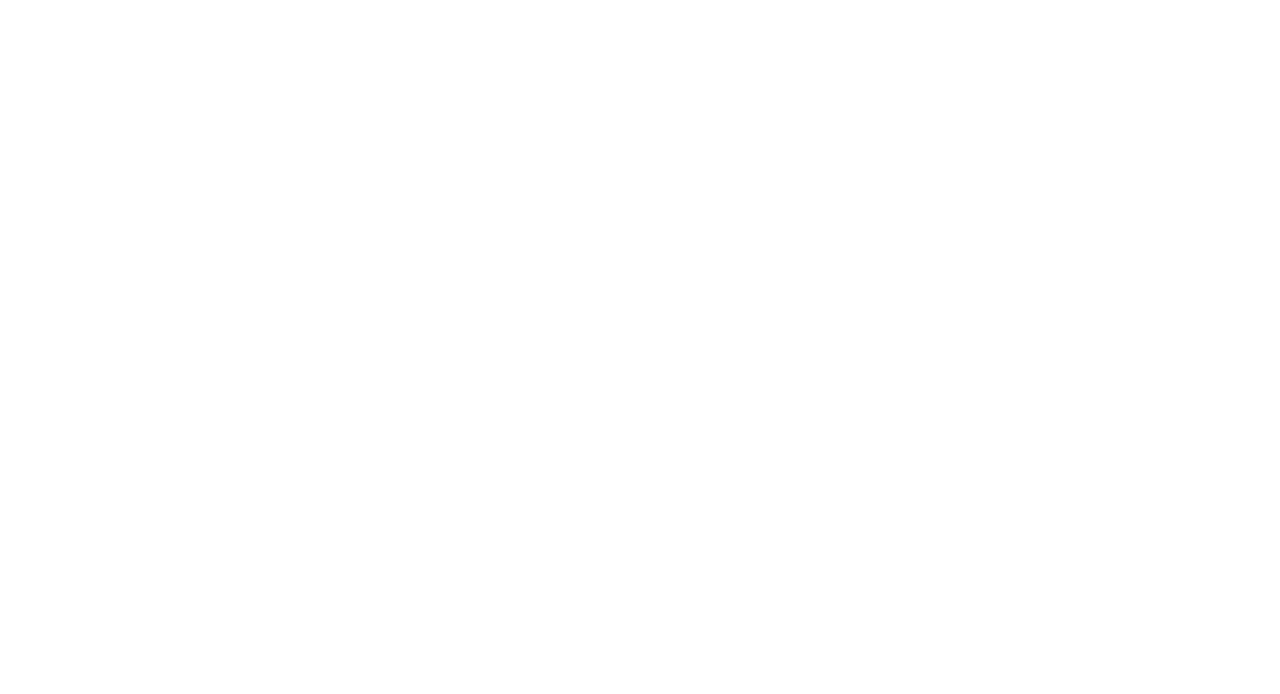
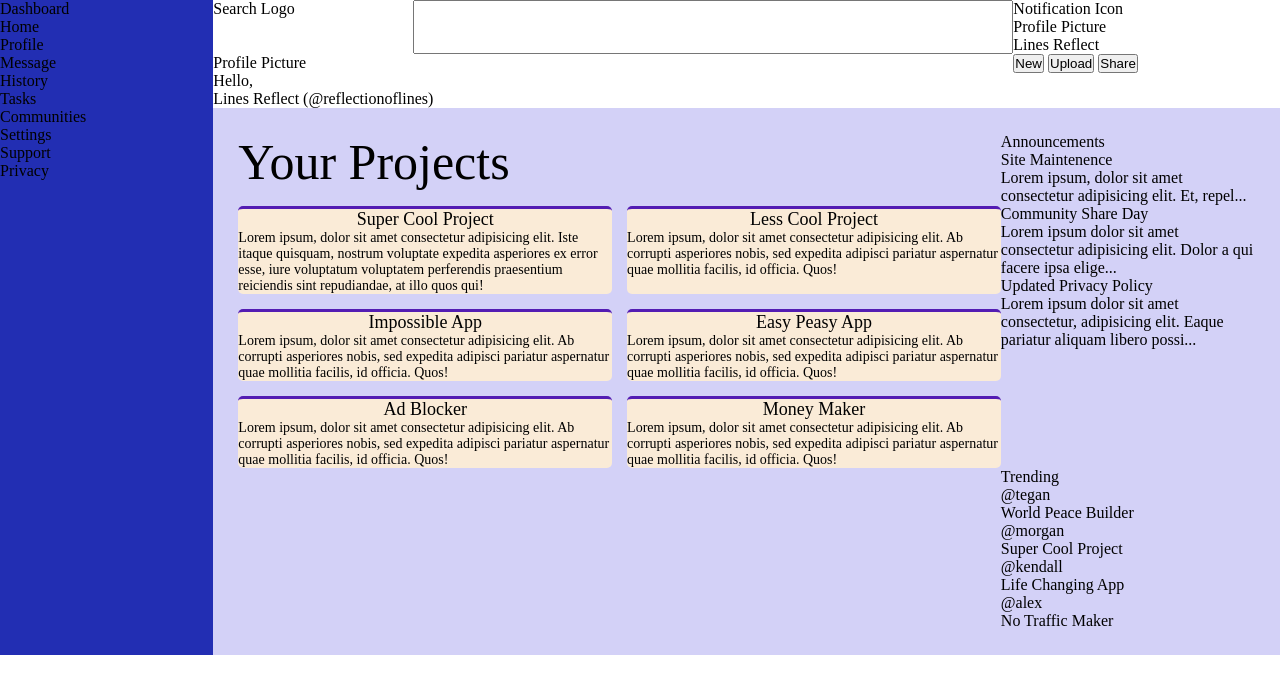
Before and after one commit to LinesReflect/admin-dashboard, a plain HTML site: page index.html in a window 1280 px wide. Drawn offline with Linux system fonts and the light colour scheme.

Commit message:
Seperate and place main sections on grid, add filler text content, and begin add styling.

```diff
--- a/css/style.css
+++ b/css/style.css
@@ -5,4 +5,75 @@
 
 .dashboard-container {
   display: grid;
+  grid-template-columns: 1fr 5fr;
 }
+
+.sidebar {
+  background-color: #222EB3;
+  grid-row: 1 / 3;
+}
+
+.header {
+  background-color: #fff;
+  grid-column: 2 / 3;
+  display: grid;
+  grid-template-columns: 3fr 1fr;
+}
+
+.search {
+  grid-row: 1 / 2;
+  display: grid;
+  grid-template-columns: 1fr 3fr;
+}
+
+.greeting-container {
+  grid-row: 2 / 3;
+  display: grid;
+}
+
+.main-content {
+  background-color: #d3d1f7;
+  grid-row: 2 / 3;
+  display: grid;
+  grid-template-columns: 3fr 1fr;
+  padding: 25px;
+}
+
+.projects {
+  grid-column: 1 / 2;
+  display: grid;
+  grid-template-columns: repeat(auto-fit, minmax(250px, 1fr));
+  gap: 15px;
+}
+
+.projects .main-content-title {
+  grid-column: 1 / -1;
+  font-size: 50px;
+}
+
+.projects .card {
+  background-color: antiquewhite;
+  border-radius: 5px;
+  border-top: 3px solid #531CB3;
+}
+
+.card .card-title {
+  font-size: 18px;
+  text-align: center;
+}
+
+.card p {
+  color: black;
+  font-weight: normal;
+  font-size: 14px;
+}
+
+.announcements {
+  grid-column: 2 / 3;
+  grid-row: 1 / 2;
+}
+
+.trending {
+  grid-column: 2 / 3;
+  grid-row: 2 / 3;
+}
--- a/index.html
+++ b/index.html
@@ -7,10 +7,117 @@
     <link href="css/style.css" rel="stylesheet">
 </head>
 <body>
-    <div class="dashboard-container">
-        <div class="sidebar"></div>
-        <div class="header"></div>
-        <div class="main-content"></div>
+  <div class="dashboard-container">
+    <div class="sidebar">
+      <div class="sidebar-logo">
+        <p>Dashboard</p>
+      </div>
+      <div class="admin-content">
+        <ul>
+          <li>Home</li>
+          <li>Profile</li>
+          <li>Message</li>
+          <li>History</li>
+          <li>Tasks</li>
+          <li>Communities</li>
+        </ul>
+      </div>
+      <div class="site-info">
+        <ul>
+          <li>Settings</li>
+          <li>Support</li>
+          <li>Privacy</li>
+        </ul>
+      </div>
     </div>
+    <div class="header">
+      <div class="search">
+        <div>Search Logo</div>
+        <input type="search">
+      </div>
+      <div class="user-info">
+        <div class="notification-icon">Notification Icon</div>
+        <div class="user-image">Profile Picture</div>
+        <p class="name">Lines Reflect</p>
+      </div>
+      <div class="greeting-container">
+        <div class="user-image">Profile Picture</div>
+          <p class="greeting">Hello,</p>
+          <p class="greet-name">Lines Reflect (@reflectionoflines)</p>
+      </div>
+      <div class="button-container">
+        <button class="action-button">New</button>
+        <button class="action-button">Upload</button>
+        <button class="action-button">Share</button>
+      </div>
+    </div>
+    <div class="main-content">
+      <div class="projects">
+        <p class="main-content-title">Your Projects</p>
+        <div class="card">
+          <p class="card-title">Super Cool Project</p>
+          <p>Lorem ipsum, dolor sit amet consectetur adipisicing elit. Iste itaque quisquam, nostrum voluptate expedita asperiores ex error esse, iure voluptatum voluptatem perferendis praesentium reiciendis sint repudiandae, at illo quos qui!</p>
+        </div>
+        <div class="card">
+          <p class="card-title">Less Cool Project</p>
+          <p>Lorem ipsum, dolor sit amet consectetur adipisicing elit. Ab corrupti asperiores nobis, sed expedita adipisci pariatur aspernatur quae mollitia facilis, id officia. Quos!</p>
+        </div>
+        <div class="card">
+          <p class="card-title">Impossible App</p>
+          <p>Lorem ipsum, dolor sit amet consectetur adipisicing elit. Ab corrupti asperiores nobis, sed expedita adipisci pariatur aspernatur quae mollitia facilis, id officia. Quos!</p>
+        </div>
+        <div class="card">
+          <p class="card-title">Easy Peasy App</p>
+          <p>Lorem ipsum, dolor sit amet consectetur adipisicing elit. Ab corrupti asperiores nobis, sed expedita adipisci pariatur aspernatur quae mollitia facilis, id officia. Quos!</p>
+        </div>
+        <div class="card">
+          <p class="card-title">Ad Blocker</p>
+          <p>Lorem ipsum, dolor sit amet consectetur adipisicing elit. Ab corrupti asperiores nobis, sed expedita adipisci pariatur aspernatur quae mollitia facilis, id officia. Quos!</p>
+        </div>
+        <div class="card">
+          <p class="card-title">Money Maker</p>
+          <p>Lorem ipsum, dolor sit amet consectetur adipisicing elit. Ab corrupti asperiores nobis, sed expedita adipisci pariatur aspernatur quae mollitia facilis, id officia. Quos!</p>
+        </div>
+      </div>
+      <div class="announcements">
+        <p class="main-content-title">Announcements</p>
+        <div class="announcement">
+          <p class="announcement-title">Site Maintenence</p>
+          <p class="announcement-content">Lorem ipsum, dolor sit amet consectetur adipisicing elit. Et, repel...</p>
+        </div>
+        <div class="announcement">
+          <p class="announcement-title">Community Share Day</p>
+          <p class="announcement-content">Lorem ipsum dolor sit amet consectetur adipisicing elit. Dolor a qui facere ipsa elige...</p>
+        </div>
+        <div class="announcement">
+          <p class="announcement-title">Updated Privacy Policy</p>
+          <p class="announcement-content">Lorem ipsum dolor sit amet consectetur, adipisicing elit. Eaque pariatur aliquam libero possi...</p>
+        </div>
+      </div>
+      <div class="trending">
+        <p class="main-content-title">Trending</p>
+        <div class="trending-user">
+          <div class="user-image"></div>
+          <p class="username">@tegan</p>
+          <p class="user-bio">World Peace Builder</p>
+        </div>
+        <div class="trending-user">
+          <div class="user-image"></div>
+          <p class="username">@morgan</p>
+          <p class="user-bio">Super Cool Project</p>
+        </div>
+        <div class="trending-user">
+          <div class="user-image"></div>
+          <p class="username">@kendall</p>
+          <p class="user-bio">Life Changing App</p>
+        </div>
+        <div class="trending-user">
+          <div class="user-image"></div>
+          <p class="username">@alex</p>
+          <p class="user-bio">No Traffic Maker</p>
+        </div>
+      </div>
+    </div>
+  </div>
 </body>
 </html>
```
